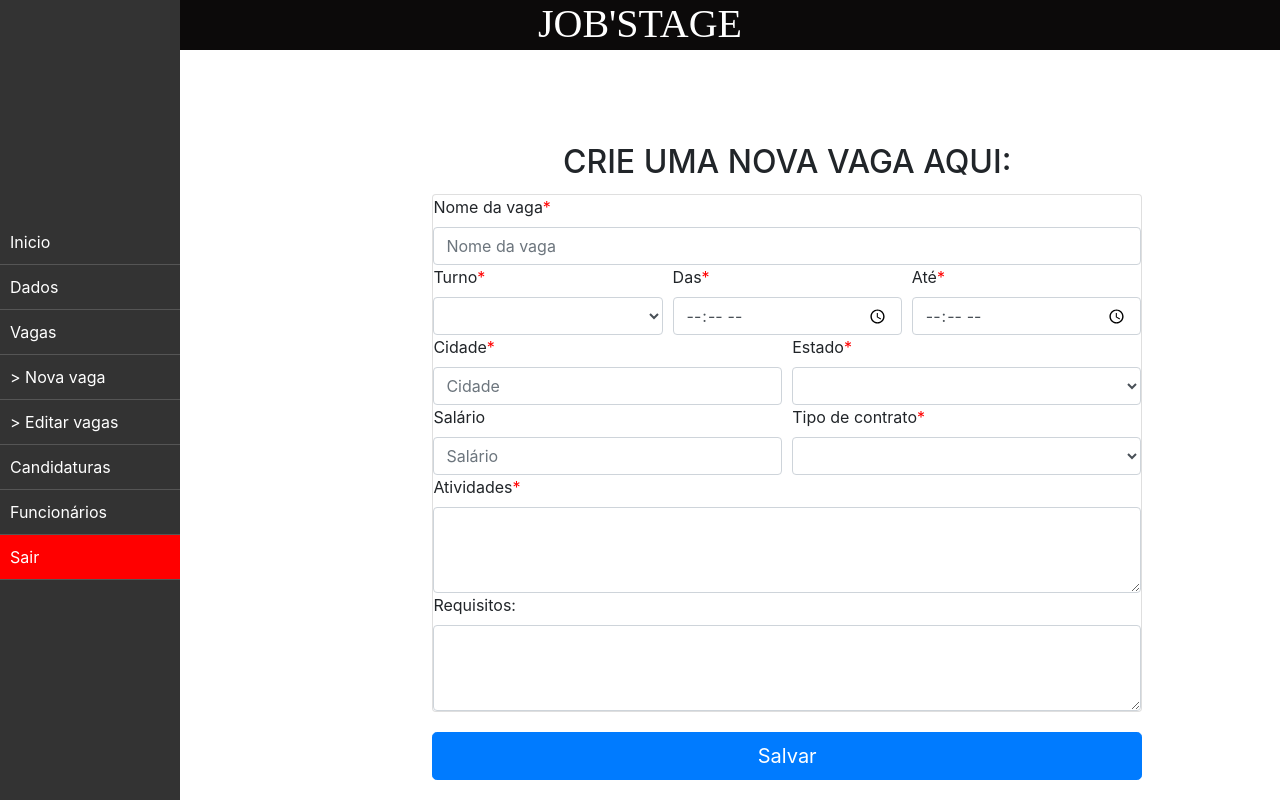
After one commit to NelsonSilvaa/jobstage, a PHP site: page /empresas/vagas/cadastro-vagas.php in a window 1280 px wide. The commit adds this page. Run offline with PHP 8.4, Linux system fonts and the light colour scheme; lists and menus that the app fills with data are empty.

Commit message:
criação layout editar e remover vagas de empresa

```diff
--- a/css/layout.css
+++ b/css/layout.css
@@ -18,29 +18,33 @@ header{
   .container-dados {
     position: absolute;
     top:0%;
-    left: 20%;
+    left: 33%;
     right: 10%;
     /* transform: translate(-50%, -50%); */
     /* margin-left: 75px; */
+    max-width: 750px;
   }
 
 
-  .navbar {
-      height: 100%;
-      width: 150px;
-      position: fixed;
-      top: 0;
-      left: 0;
-      background-color: #333;
+  .navbarP {
+    height: 100%;
+    width: 180px;
+    position: fixed;
+    top: 0;
+    left: 0;
+    background-color: #333;
+    display: flex;
+    align-items: center;
   }
 
-  .navbar ul {
+  .navbarP ul {
     list-style: none;
     margin: 0;
     padding: 0;
+    width: 100%;
   }
 
-  .navbar li {
+  .navbarP li {
     border-bottom: 1px solid #555;
   }
 
@@ -48,13 +52,26 @@ header{
     border-bottom: none;
   }
 
-  .navbar a {
+  .navbarP a {
     display: block;
     padding: 10px;
     color: #fff;
     text-decoration: none;
   }
 
-  .navbar a:hover {
+  .navbarP a:hover {
     background-color: #555;
   }
+
+.conteudo-descricao-vaga{
+  width: 100%;
+  height: 10px;
+  display: inline-block;
+}
+
+.conteudo-descricao-vaga p{
+  width: 100%;
+  white-space: nowrap;
+  overflow: hidden;
+  text-overflow: ellipsis;
+}
--- /dev/null
+++ b/empresas/vagas/cadastro-vagas.php
@@ -0,0 +1,166 @@
+<?php
+// session_start();
+
+//     if(empty($_SESSION)){
+//         header("Location: ../../index.php");
+//     }
+//     include("../src/configs/conexao.php");
+
+//     $user_id = $_SESSION['ID_USUARIO'];
+//   $sqlvagas = "SELECT COUNT(*) as total FROM empresa WHERE ID_EMPRESA = $empresa_id";
+
+//   $resultado = mysqli_query($conn, $sql_experiencia);
+
+//   $total = mysqli_fetch_assoc($resultado);
+
+
+//   $query = "SELECT * FROM vagas WHERE ID_EMPRESA = $empresa_id AND ID_VAGA =  $row->ID_VAGA";
+//   $resultadoVagas = mysqli_query($conn, $query);
+//   $expQuery = mysqli_fetch_assoc($resultadoVagas);
+// ?>
+<!DOCTYPE html>
+<html lang="pt_BR">
+<head>
+    <meta charset="UTF-8">
+    <meta http-equiv="X-UA-Compatible" content="IE=edge">
+    <meta name="viewport" content="width=device-width, initial-scale=1.0">
+    <title>Document</title>
+    <link rel="stylesheet" href="https://stackpath.bootstrapcdn.com/bootstrap/4.5.2/css/bootstrap.min.css">
+    <link rel="stylesheet" href="../../css/index.css">
+    <link rel="stylesheet" href="../../css/layout.css">
+    <meta http-equiv="Cache-Control" content="no-cache" />
+</head>
+<body>
+<header>
+    <h1 style="text-align: center; color:white; font-family: Ubuntu;">JOB'STAGE</h1>
+</header>
+
+<div class="sec-dados">
+
+  <div class="navegacao">
+      <nav class="navbarP">
+      <ul>
+          <li><a href="../index.html">Inicio</a></li>
+          <li><a href="cadastroUser.php">Dados</a></li>
+          <li><a href="#">Vagas</a></li>
+          <li><a href="cadastro-vagas.php">> Nova vaga</a></li>
+          <li><a href="editar-Vagas.php">> Editar vagas</a></li>
+          <li><a href="../candidaturas.php">Candidaturas</a></li>
+          <li><a href="curriculo.php">Funcionários</a></li>
+          <li style="background-color: red;"> <a href="../src/configs/logout.php">Sair</a></li>
+      </ul>
+  </div>
+
+    <div class="container-dados">
+        <h2 style="text-align:center; padding: 5px;">CRIE UMA NOVA VAGA AQUI:</h2>
+        <div class="card">
+            <form>
+                <div class="form-row">
+                    <div class="col">
+                        <label for="nomeVaga">Nome da vaga<span style="color: red;">*</span> </label>
+                        <input type="text" class="form-control" placeholder="Nome da vaga" name="nomeVaga" id="nomeVaga" required>
+                    </div>
+                </div>
+                <div class="form-row">
+                    <div class="col">
+                        <label for="turno">Turno<span style="color: red;">*</span> </label>
+                        <select type="text" class="form-control" placeholder="abc" name="turno" id="turno">
+                            <option value=""></option>
+                            <option value="Manhã"></option>
+                            <option value="Tarde"></option>
+                            <option value="Noite"></option>
+                        </select>
+                    </div>
+                    <div class="col">
+                        <label for="turnoDas">Das<span style="color: red;">*</span> </label>
+                        <input type="time" class="form-control"  name="turnoDas" id="turnoDas" required>
+                    </div>
+                    <div class="col">
+                        <label for="turnoAte">Até<span style="color: red;">*</span> </label>
+                        <input type="time" class="form-control" name="turnoAte" id="turnoAte" required>
+                    </div>
+                </div>
+                <div class="form-row">
+                    <div class="col">
+                        <label for="cidade">Cidade<span style="color: red;">*</span> </label>
+                        <input type="text" class="form-control" placeholder="Cidade" name="cidade" id="cidade" required>
+                    </div>
+                    <div class="col">
+                        <label for="estado">Estado<span style="color: red;">*</span> </label>
+                        <select type="text" class="form-control" placeholder="abc" name="estado" id="estado" required>
+                            <option value=""></option>
+                            <option value="AC">Acre</option>
+                            <option value="AL">Alagoas</option>
+                            <option value="AP">Amapá</option>
+                            <option value="AM">Amazonas</option>
+                            <option value="BA">Bahia</option>
+                            <option value="CE">Ceará</option>
+                            <option value="DF">Distrito Federal</option>
+                            <option value="ES">Espírito Santo</option>
+                            <option value="GO">Goiás</option>
+                            <option value="MA">Maranhão</option>
+                            <option value="MT">Mato Grosso</option>
+                            <option value="MS">Mato Grosso do Sul</option>
+                            <option value="MG">Minas Gerais</option>
+                            <option value="PA">Pará</option>
+                            <option value="PB">Paraíba</option>
+                            <option value="PR">Paraná</option>
+                            <option value="PE">Pernambuco</option>
+                            <option value="PI">Piauí</option>
+                            <option value="RJ">Rio de Janeiro</option>
+                            <option value="RN">Rio Grande do Norte</option>
+                            <option value="RS">Rio Grande do Sul</option>
+                            <option value="RO">Rondônia</option>
+                            <option value="RR">Roraima</option>
+                            <option value="SC">Santa Catarina</option>
+                            <option value="SP">São Paulo</option>
+                            <option value="SE">Sergipe</option>
+                            <option value="TO">Tocantins</option>
+                        </select>
+                    </div>
+                </div>
+                <div class="form-row">
+                    <div class="col">
+                        <label for="salario">Salário<span style="color: red;"></span> </label>
+                        <input type="text" class="form-control" placeholder="Salário" name="salario" id="salario">
+                    </div>
+                    <div class="col">
+                        <label for="contrato">Tipo de contrato<span style="color: red;">*</span> </label>
+                        <select type="text" class="form-control" placeholder="" name="tipo_contrato" id="tipo_contrato" value="'.$expQuery['TIPO_CONTRATO'].'">
+                            <option value=""></option>
+                            <option value="CLT">CLT</option>
+                            <option value="PJ">PJ</option>
+                            <option value="estagio">Estágio</option>
+                            <option value="temporario">Temporário</option>
+                        </select>
+                    </div>
+                </div>
+                <div class="form-row">
+                    <div class="col">
+                        <label for="atividades">Atividades<span style="color: red;">*</span> </label>
+                        <textarea class="form-control" name="atividades" id="atividades" rows="3" required></textarea>
+                    </div>
+                </div>
+                <div class="form-row">
+                    <div class="col">
+                        <label for="requisitos">Requisitos:<span style="color: red;"></span> </label>
+                        <textarea class="form-control" name="requisitos" id="requisitos" rows="3" required></textarea>
+                    </div>
+                </div>
+        </div>
+                <div style="margin-top: 20px;">
+                    <button type="submit" class="btn btn-primary btn-lg btn-block" value="salvar">Salvar</button>
+                </div>
+            </form>
+
+    </div>
+</div>
+    <script
+        src="https://cdn.jsdelivr.net/npm/@popperjs/core@2.9.3/dist/umd/popper.min.js"
+        integrity="sha384-kSpN/7CfdBjN9+RY5DhN5Hz5zr+ZnysK8W1ufX0ZN0SPR20BpZiDgmWwfdKvSGtl"
+        crossorigin="anonymous">
+    </script>
+    <script src="https://stackpath.bootstrapcdn.com/bootstrap/4.5.2/js/bootstrap.min.js"></script>
+    <script src="../../src/JS/jquery-3.6.4.js"></script>
+</body>
+</html>
```
Also changed, not shown: empresas/cadastro-empresa.html (+102 -1 lines), empresas/cadastro-vagas.php (deleted, +0 -168 lines), empresas/vagas/editar-Vagas.php (added, +95 -0 lines).
